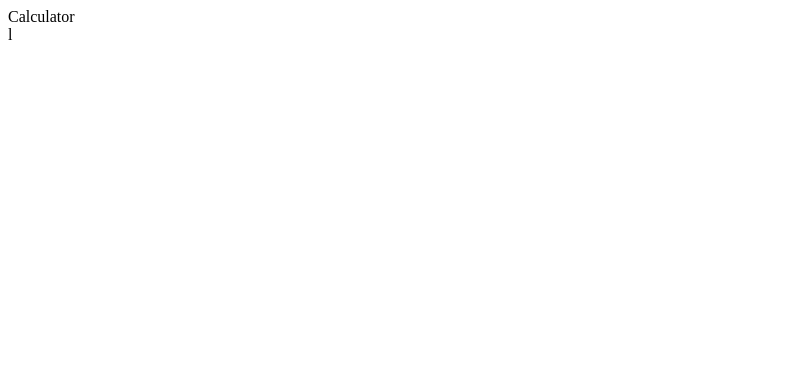
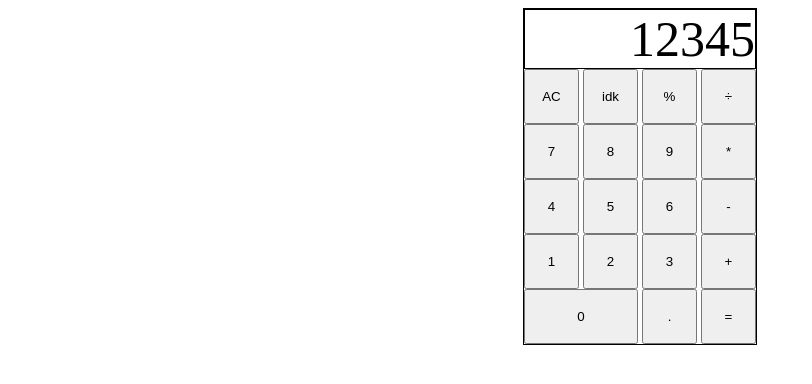
Before and after one commit to rullcoin/Calculator, a plain HTML site: page index.html in a window 1280 px wide. Shown: the whole page, without its empty margins (0-812 px from the left). Drawn offline with Linux system fonts and the light colour scheme.

Commit message:
add basic calculator html buttons

```diff
--- a/index.html
+++ b/index.html
@@ -4,14 +4,47 @@
     <meta charset="UTF-8">
     <meta http-equiv="X-UA-Compatible" content="IE=edge">
     <meta name="viewport" content="width=device-width, initial-scale=1.0">
-    <link rel="stylesheet" href="styles.css"
+    <link rel="stylesheet" href="styles.css">
     <title>Calculator</title>
 </head>
 <body>
     <div class="container">
-
+        <div class="calculator">
+            <div class="display"> 12345 </div>
+            <div class="top">
+                <button id="clear-button">AC</button>
+                <button id="idk-button">idk</button>
+                <button id="percent-button">%</button>
+                <button id="divide-button">÷</button>
+            </div>
+            <div class="numbers">
+                <div class="top-numbers">
+                    <button id="seven-button">7</button>
+                    <button id="eight-button">8</button>
+                    <button id="nine-button">9</button>
+                    <button id="multiply-button">*</button>
+                </div>
+                <div class="mid-numbers">
+                    <button id="four-button">4</button>
+                    <button id="five-button">5</button>
+                    <button id="six-button">6</button>
+                    <button id="subtract-button">-</button>
+                </div>
+                <div class="bot-numbers">
+                    <button id="one-button">1</button>
+                    <button id="two-button">2</button>
+                    <button id="three-button">3</button>
+                    <button id="add-button">+</button>
+                </div>
+            </div>
+            <div class="bottom">
+                <button class="zero-button" id="zero-button">0</button>
+                <button id="dot-button">.</button>
+                <button id="equals-button">=</button>
+            </div>
+        </div>
     </div>
-
+</div>
     <script src="calc.js"></script>
 </body>
-</html>l
+</html>
--- a/styles.css
+++ b/styles.css
@@ -0,0 +1,25 @@
+.container {
+    display: flex;
+    justify-content: center;
+    align-items: center;
+}
+
+.calculator {
+    border: 1px solid black;
+}
+
+.display {
+    display: flex;
+    justify-content: end;
+    font-size: 50px;
+    border: 1px solid black;
+}
+
+button {
+    width: 55px;
+    height: 55px;
+}
+
+.zero-button {
+    width: 114px;
+}
```
